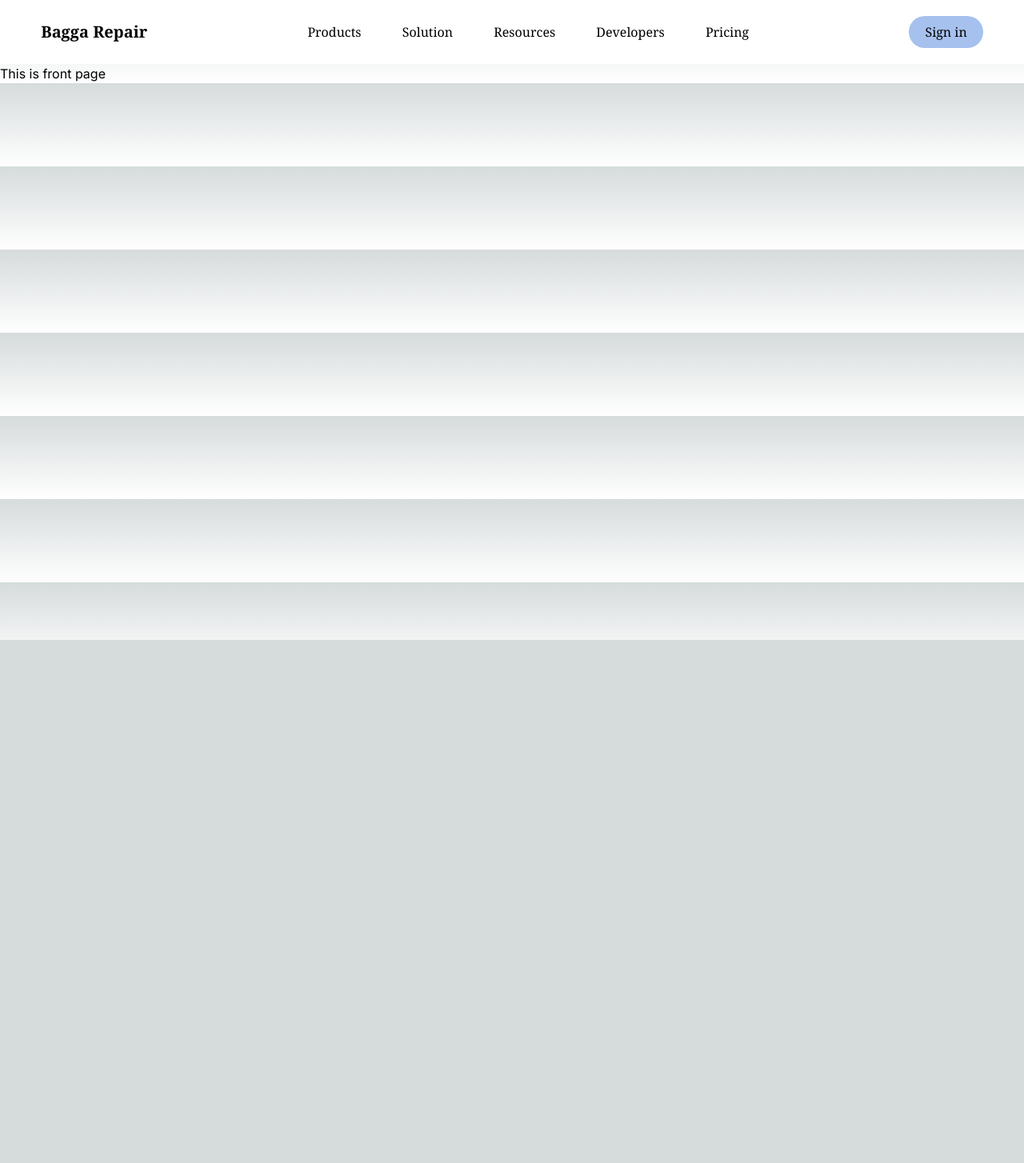
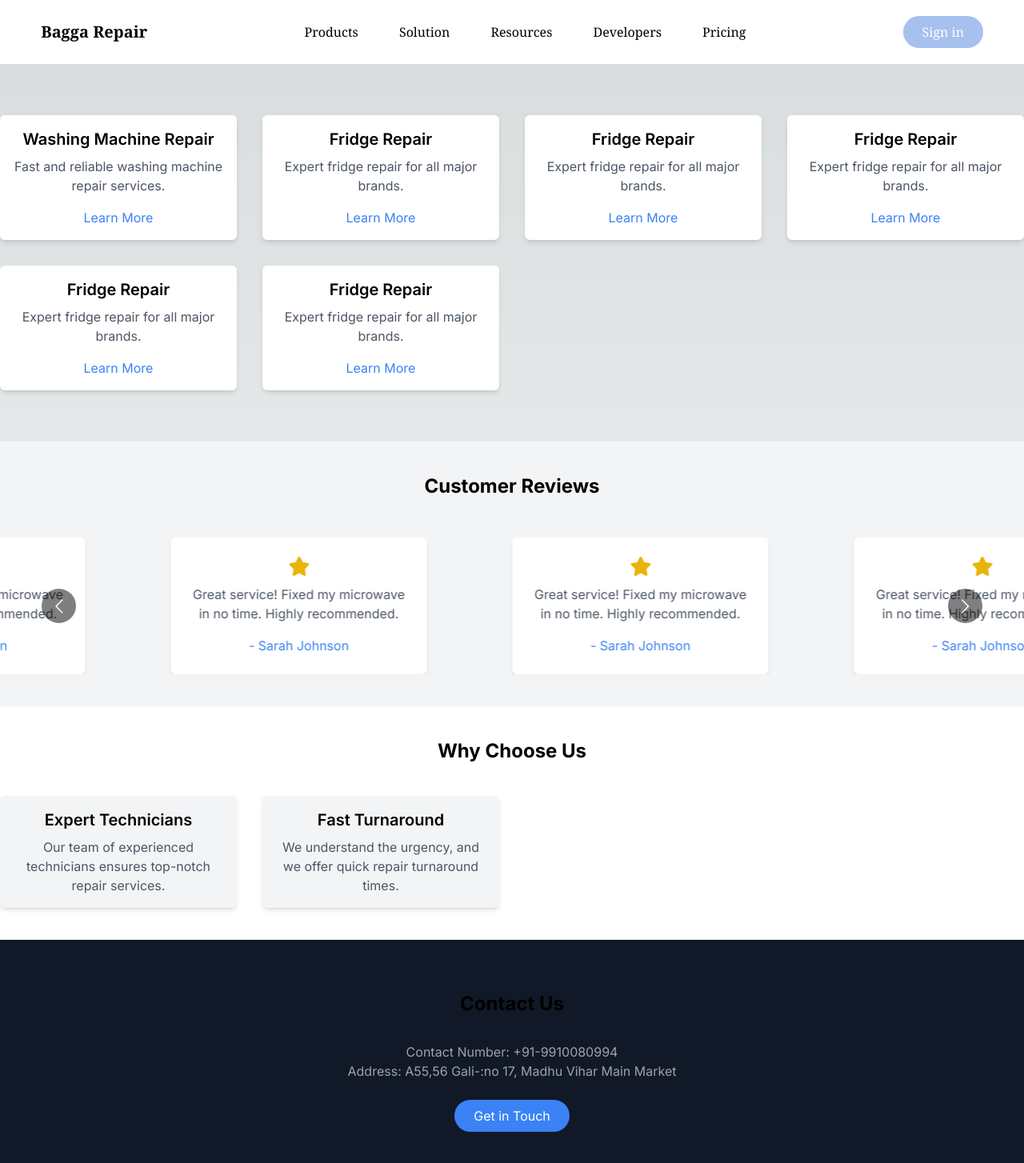
Before and after one commit to varunbagga19/Bagga-Repair, a Next.js app: page / in a window 1280 px wide. Shown: the top 1454 px of the page at 80% size. Before the commit the page ends 800 px from the top, so only its background shows below. Built offline with nearby package versions, Linux system fonts and the light colour scheme.

Commit message:
Frontend-:Home page Made Brushing things up

```diff
--- a/package.json
+++ b/package.json
@@ -21,6 +21,7 @@
     "react": "18.2.0",
     "react-dom": "18.2.0",
     "react-icons": "^4.10.1",
+    "react-multi-carousel": "^2.8.4",
     "tailwindcss": "3.3.3"
   }
 }
--- a/src/app/page.js
+++ b/src/app/page.js
@@ -1,7 +1,51 @@
-import Image from 'next/image'
+"use client";
+import React from 'react';
 
-export default function Home() {
+
+import Services from '@/components/HomePage/Services';
+import Testimonials from '@/components/HomePage/Testimonials';
+import Contact from '@/components/HomePage/Contact';
+
+const LandingPage = () => {
+
+
+
+
   return (
-   <h1>This is front page</h1>
-  )
-}
+    <div>
+      {/* Hero Section */}
+      {/* ... Hero section content ... */}
+
+      {/* Services Section */}
+      <Services/>
+
+      {/* Testimonials Carousel */}
+      <Testimonials/>
+
+
+      {/* Additional Section */}
+      <section className='bg-white py-10 text-center'>
+        <h2 className='text-2xl text-black font-bold mb-10'>Why Choose Us</h2>
+        <div className='grid grid-cols-1 md:grid-cols-2 lg:grid-cols-4 gap-8'>
+          <div className='bg-gray-100 p-4 rounded-md shadow-md'>
+            <h3 className='text-xl text-black font-semibold mb-2'>Expert Technicians</h3>
+            <p className='text-gray-600'>
+              Our team of experienced technicians ensures top-notch repair services.
+            </p>
+          </div>
+          <div className='bg-gray-100 p-4 rounded-md shadow-md'>
+            <h3 className='text-xl text-black font-semibold mb-2'>Fast Turnaround</h3>
+            <p className='text-gray-600'>
+              We understand the urgency, and we offer quick repair turnaround times.
+            </p>
+          </div>
+          {/* ... Add more cards for other features ... */}
+        </div>
+      </section>
+      {/* Contact Section */}
+      <Contact/>
+    </div>
+  );
+};
+
+export default LandingPage;
--- /dev/null
+++ b/src/components/HomePage/Contact.js
@@ -0,0 +1,19 @@
+import React from 'react'
+
+function Contact() {
+  return (
+    <div>
+    <section className='bg-gray-900 py-16 text-center'>
+    <h2 className='text-2xl font-bold mb-8'>Contact Us</h2>
+    <div className='text-gray-400 mb-6'>
+      <p>Contact Number: +91-9910080994</p>
+      <p>Address: A55,56 Gali-:no 17, Madhu Vihar Main Market</p>
+    </div>
+    <button className='bg-blue-500 text-white px-6 py-2 rounded-full hover:bg-blue-600'>
+      Get in Touch
+    </button>
+  </section></div>
+  )
+}
+
+export default Contact
--- /dev/null
+++ b/src/components/HomePage/Services.js
@@ -0,0 +1,48 @@
+import React from 'react'
+
+function Services() {
+    const services = [
+        {
+          title: "Washing Machine Repair",
+          description: "Fast and reliable washing machine repair services.",
+        },
+        {
+          title: "Fridge Repair",
+          description: "Expert fridge repair for all major brands.",
+        },
+        {
+          title: "Fridge Repair",
+          description: "Expert fridge repair for all major brands.",
+        },
+        {
+          title: "Fridge Repair",
+          description: "Expert fridge repair for all major brands.",
+        },
+        {
+          title: "Fridge Repair",
+          description: "Expert fridge repair for all major brands.",
+        },
+        {
+          title: "Fridge Repair",
+          description: "Expert fridge repair for all major brands.",
+        },
+        // Add more services...
+      ];
+  return (
+    <div>
+    <section className='py-16 text-center'>
+    {/* ... Services section content ... */}
+    <div className='grid grid-cols-1 md:grid-cols-2 lg:grid-cols-4 gap-8'>
+      {services.map((service, index) => (
+        <div key={index} className='bg-white p-4 rounded-md shadow-md'>
+          <h3 className='text-xl font-semibold mb-2'>{service.title}</h3>
+          <p className='text-gray-600 mb-4'>{service.description}</p>
+          <button className='text-blue-500 hover:underline'>Learn More</button>
+        </div>
+      ))}
+    </div>
+  </section></div>
+  )
+}
+
+export default Services
--- /dev/null
+++ b/src/components/HomePage/Testimonials.js
@@ -0,0 +1,95 @@
+import React from 'react'
+import Carousel from 'react-multi-carousel';
+import 'react-multi-carousel/lib/styles.css';
+import { FontAwesomeIcon } from '@fortawesome/react-fontawesome';
+import { faStar } from '@fortawesome/free-solid-svg-icons';
+
+function Testimonials() {
+    const testimonials = [
+        {
+          text: "Great service! Fixed my microwave in no time. Highly recommended.",
+          author: "Sarah Johnson",
+        },{
+          text: "Great service! Fixed my microwave in no time. Highly recommended.",
+          author: "Sarah Johnson",
+        },
+        {
+          text: "Great service! Fixed my microwave in no time. Highly recommended.",
+          author: "Sarah Johnson",
+        },
+        {
+          text: "Great service! Fixed my microwave in no time. Highly recommended.",
+          author: "Sarah Johnson",
+        },
+        {
+          text: "Great service! Fixed my microwave in no time. Highly recommended.",
+          author: "Sarah Johnson",
+        },
+        {
+          text: "Great service! Fixed my microwave in no time. Highly recommended.",
+          author: "Sarah Johnson",
+        },
+        // Add more testimonials...
+      ];
+
+  return (
+    <div >
+    <section className='bg-gray-100 py-10 text-center flex flex-col items-center justify-center'>
+    <h2 className='text-2xl text-black font-bold mb-12 '>Customer Reviews</h2>
+    <Carousel
+      additionalTransfrom={0}
+      arrows
+      autoPlaySpeed={1000}
+      centerMode={true}
+      className=' flex mx-auto'
+      containerClass='container'
+      dotListClass=''
+      draggable
+      focusOnSelect={false}
+      infinite
+      itemClass=''
+      keyBoardControl
+      minimumTouchDrag={80}
+      renderButtonGroupOutside={false}
+      renderDotsOutside={false}
+      responsive={{
+        desktop: {
+          breakpoint: {
+            max: 3000,
+            min: 1024,
+          },
+          items: 3,
+        },
+        mobile: {
+          breakpoint: {
+            max: 464,
+            min: 0,
+          },
+          items: 1,
+        },
+        tablet: {
+          breakpoint: {
+            max: 1024,
+            min: 464,
+          },
+          items: 2,
+        },
+      }}
+      showDots={false}
+      sliderClass=''
+      slidesToSlide={1}
+      swipeable
+    >
+      {testimonials.map((testimonial, index) => (
+        <div key={index} className='bg-white p-6 rounded-md shadow-md mb-6 md:mb-0 md:mr-6 max-w-xs'>
+          <FontAwesomeIcon icon={faStar} className='text-yellow-500 text-2xl mb-2' />
+          <p className='text-gray-600 mb-4'>{testimonial.text}</p>
+          <p className='text-blue-500'>- {testimonial.author}</p>
+        </div>
+      ))}
+    </Carousel>
+  </section></div>
+  )
+}
+
+export default Testimonials
--- a/src/components/NavBar.js
+++ b/src/components/NavBar.js
@@ -1,16 +1,15 @@
 "use client";
-import React, { use } from 'react'
+import React, { useState } from 'react';
 import { FontAwesomeIcon } from '@fortawesome/react-fontawesome';
-import { useState } from 'react';
-import { faBars } from '@fortawesome/free-solid-svg-icons';
-import { faTimes } from '@fortawesome/free-solid-svg-icons';
+import { faBars, faTimes } from '@fortawesome/free-solid-svg-icons';
+
 function NavBar() {
   const [toggle, setToggle] = useState(true);
-    const [iconName,setIcon] = useState(faBars)
-    function handleToggle(e){
-        e.preventDefault();
-        setToggle(!toggle); // Toggle the value
-        setIcon(toggle ? faBars : faTimes); // Toggle the icon
+  const [iconName, setIcon] = useState(faBars);
+
+  function handleToggle() {
+    setToggle(!toggle);
+    setIcon(toggle ? faBars : faTimes);
   }
 
   return (
@@ -19,7 +18,11 @@ function NavBar() {
         <div>
           <h1 className='text-black font-bold text-xl'>Bagga Repair</h1>
         </div>
-            <div className={`text-black md:static absolute bg-white md:min-h-fit min-h-[60vh] md:w-auto left-0 ${toggle ? 'top-[9%]':'top-[-100%]' } w-full my-5 flex items-center px-5`}>
+        <div
+          className={`text-black md:static absolute bg-white md:min-h-fit min-h-[60vh] md:w-auto left-0 ${
+            toggle ? 'top-[9%]' : 'top-[-100%]'
+          } w-full my-5 flex items-center px-5 transition-all duration-300`}
+        >
           <ul className='flex md:flex-row flex-col items-center md:gap-[4vw] gap-8'>
             <li>
               <a className='hover:text-gray-500'>Products</a>
@@ -39,13 +42,19 @@ function NavBar() {
           </ul>
         </div>
         <div className='flex items-center gap-6'>
-                <button class='bg-[#a6c1ee] tex-white px-5 py-2 min-w- rounded-full hover:bg-[#87acec]'>Sign in</button>
-                <FontAwesomeIcon onClick={handleToggle} icon={iconName} className='text-3xl cursor-pointer md:hidden' style={{color: "#000205",}} />
+          <button className='bg-[#a6c1ee] text-white px-5 py-2 min-w-[100px] rounded-full hover:bg-[#87acec]'>
+            Sign in
+          </button>
+          <FontAwesomeIcon
+            onClick={handleToggle}
+            icon={iconName}
+            className='text-3xl cursor-pointer md:hidden'
+            style={{ color: '#000205' }}
+          />
         </div>
       </nav>
-
     </header>
-  )
+  );
 }
 
 export default NavBar;
```
Also changed, not shown: 1 other file (tests, documents, lock files or other folders). Lines whose indentation alone changed are shown as unchanged.
